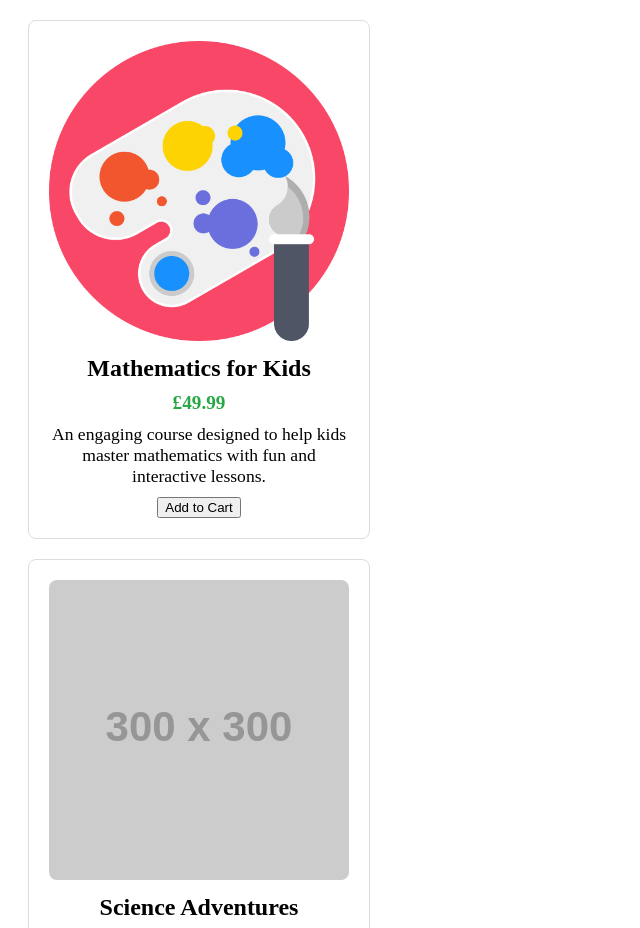
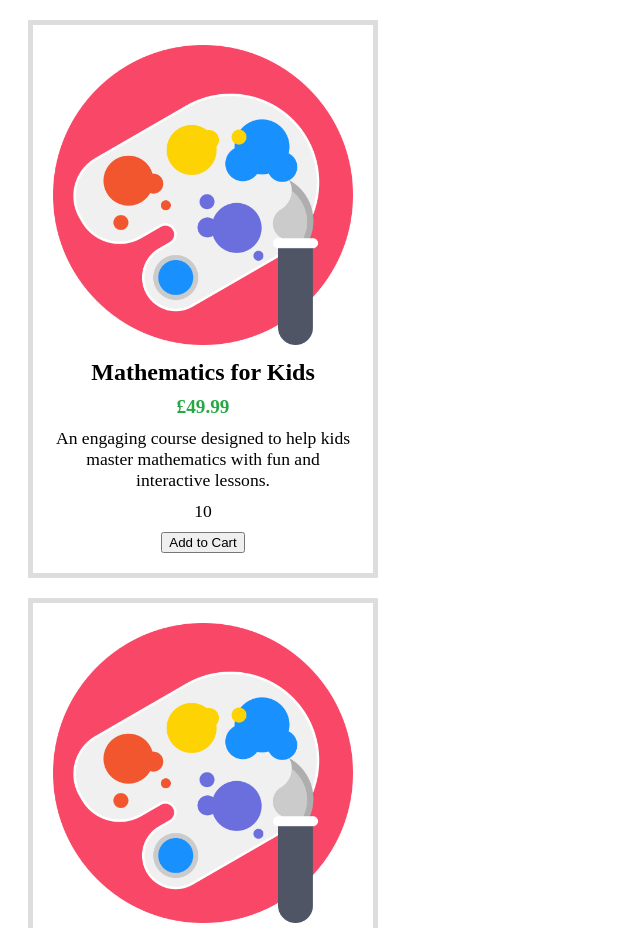
Before and after one commit to IskDevs/Full-Stack-Development-Iskren-ivanov-final, a plain HTML site: page index (1).html in a window 1280 px wide. Shown: the top 928 px of the page, without its empty margins (0-640 px from the left). Drawn offline with nearby package versions, Linux system fonts and the light colour scheme; placeholder pictures from the web are drawn by us.

Commit message:
this is a test

```diff
--- a/index (1).html
+++ b/index (1).html
@@ -9,12 +9,12 @@
     <style>
         /* Basic styles for the course catalog */
         .course-card {
-            border: 1px solid #ddd;
-            border-radius: 8px;
+            border: 5px solid #ddd;
+            border-radius: 1px;
             padding: 20px;
             margin: 20px;
             max-width: 300px;
-            text-align: center;
+            text-align: center;e4riugy
         }
 
         .course-card img {
@@ -48,12 +48,13 @@
             <h2>{{ course.title }}</h2>
             <p class="price">£{{ course.price }}</p>
             <p>{{ course.description }}</p>
+            <p>{{ course.inventory }}</p>
             <button @click="addToCart(course)">Add to Cart</button>
         </div>
     </div>
 
     <script>
-        new Vue({
+       let webstore= new Vue({
             el: '#app',
             data: {
                 courses: [
@@ -62,20 +63,21 @@
                         title: "Mathematics for Kids",
                         price: 49.99,
                         image: "IMG/1.png",
-                        description: "An engaging course designed to help kids master mathematics with fun and interactive lessons."
+                        description: "An engaging course designed to help kids master mathematics with fun and interactive lessons.",
+                        inventory:10
                     },
                     {
                         id: 2,
                         title: "Science Adventures",
                         price: 59.99,
-                        image: "https://via.placeholder.com/300",
+                        image: "IMG/1.png",
                         description: "Explore the wonders of science with hands-on experiments and interactive lessons."
                     },
                     {
                         id: 3,
                         title: "Art and Creativity",
                         price: 39.99,
-                        image: "https://via.placeholder.com/300",
+                        image: "IMG/1.png",
                         description: "Unleash your child's creativity through our art lessons that focus on painting, drawing, and sculpture."
                     }
                 ],
```
